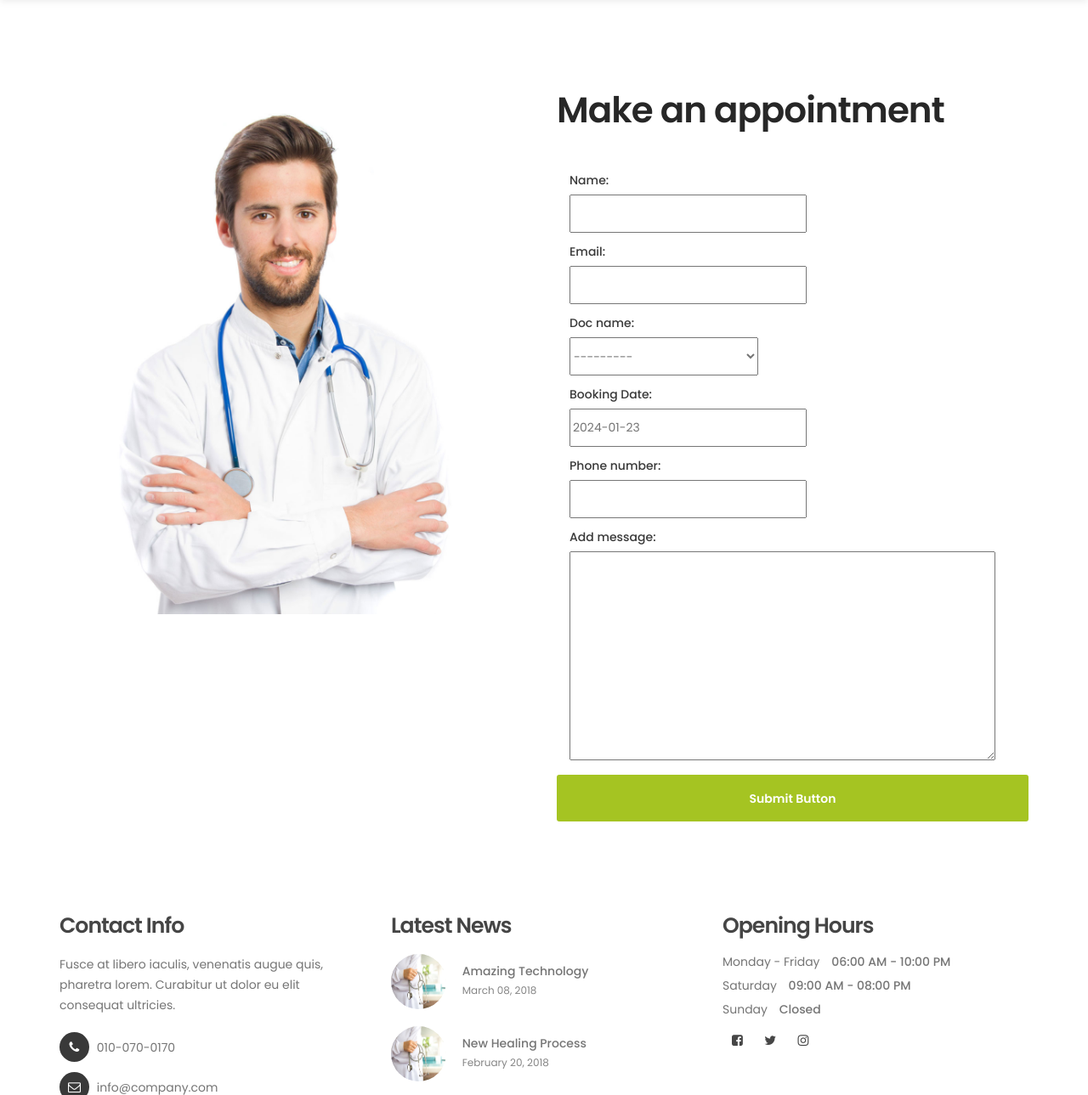
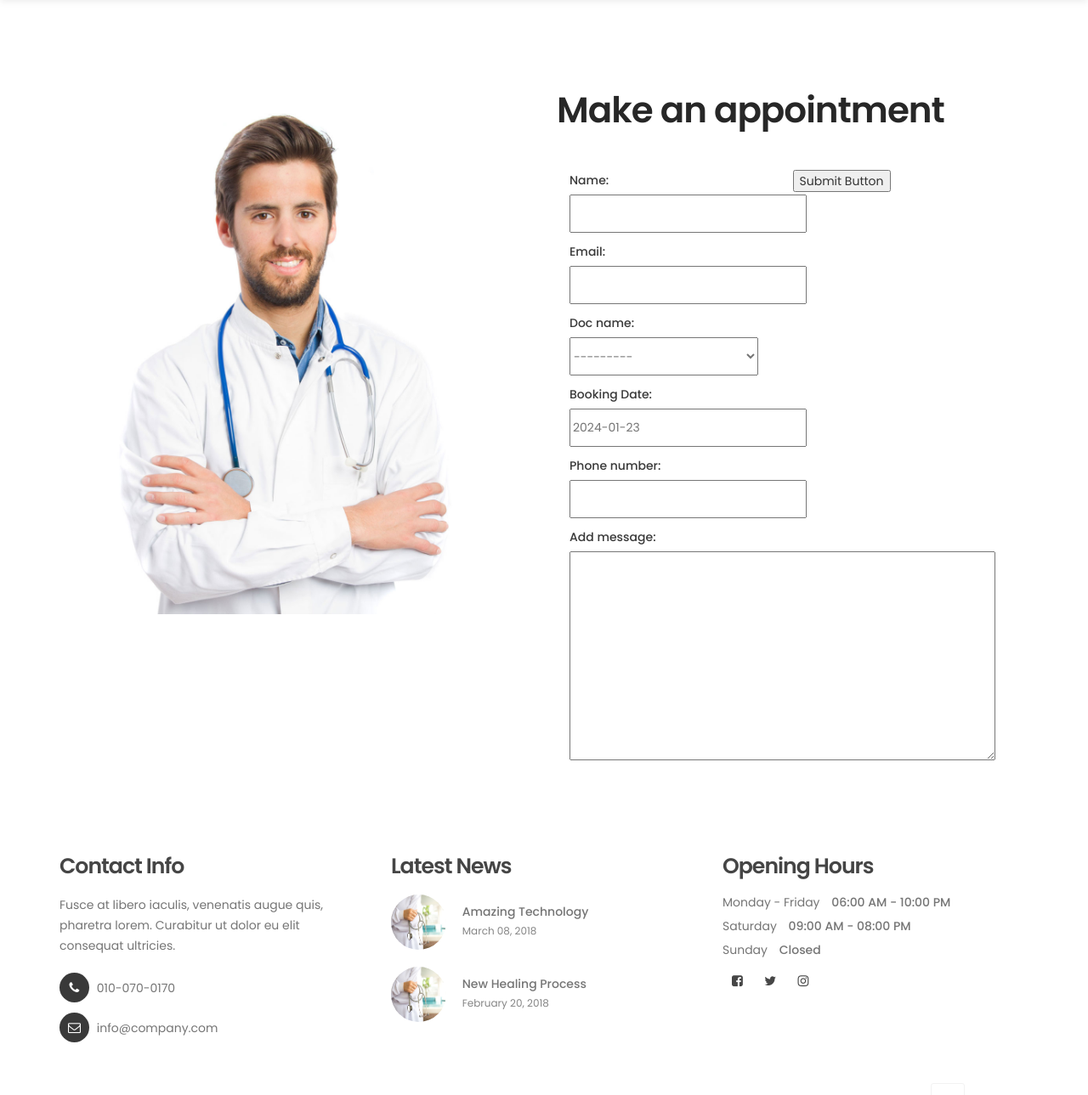
Before and after one commit to arfankv/AppointEase, a Django app: page /appointment in a window 1280 px wide. Shown: the part 115-1404 px from the top of the page at 85% size. Run offline with Django 4.2, Linux system fonts and the light colour scheme; data comes from the database, SQL or seed files in the repository; both versions use the stored data as it was after the commit; some libraries are stand-ins or nearby versions.

Commit message:
new changes

```diff
--- a/app/views.py
+++ b/app/views.py
@@ -49,6 +49,7 @@
     return render(request, 'doctors.html', dict_doct)
 
 
+
 def register(request):
     if request.method == 'POST':
         username = request.POST['Username']
--- a/templates/appointment.html
+++ b/templates/appointment.html
@@ -69,7 +69,7 @@
 <!--                                       -->
 <!--                                   </div>-->
 <!--                              </div>-->
-                               <button type="submit" class="form-control" id="cf-submit" name="submit">Submit Button</button>
+                               <button type="submit" name="submit">Submit Button</button>
                         </form>
                     </div>
 
```
Also changed, not shown: db.sqlite3.
